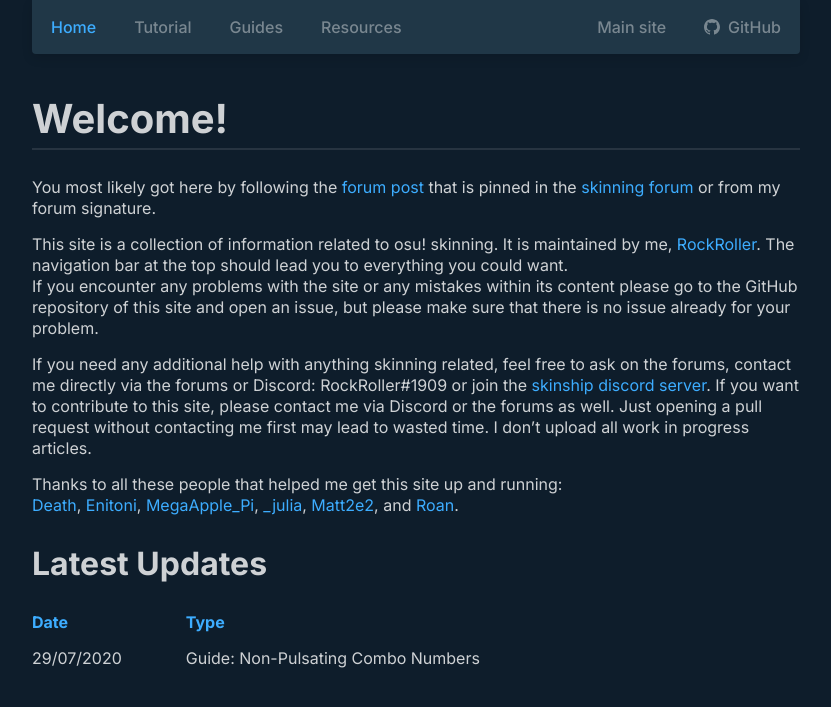
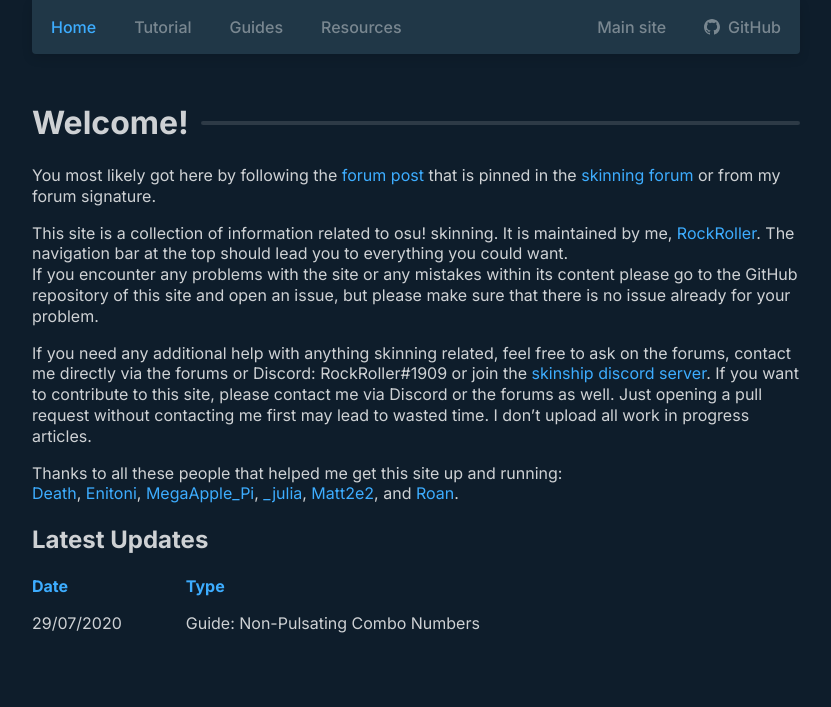
Before and after one commit to RockRoller01/skinninginfo, a Jekyll site: the page built from index.md, in a window 1280 px wide. Shown: the top 707 px of the page, without its empty margins (224-1055 px from the left). Built offline with Jekyll 4.4.1, drawn with Linux system fonts in a browser that asks for light colours.

Commit message:
css update

```diff
--- a/css/main.css
+++ b/css/main.css
@@ -10,6 +10,7 @@
 	--dark-background: #0e1d2b;
 	--invalid: #ff603d;
 	--divider: rgba(255, 255, 255, 0.1);
+	--code: rgba(221, 221, 221, 0.15);
 	--header-link: rgba(255, 255, 255, 0.4);
 	--header-link-hover: rgba(255, 255, 255, 0.8);
 
@@ -48,10 +49,11 @@
 }
 code {
 	font-family: "Inter", sans-serif;
-	background: var(--divider);
+	background: var(--code);
 	border-radius: 4px;
 	padding: 0px 6px;
 	color: var(--accent);
+	font-size: 14px;
 }
 
 /* images */
@@ -84,21 +86,29 @@
 
 /* header and line */
 h1 {
-	border-bottom: solid;
-	border-width: 2px;
-	border-color: var(--divider);
-	font-size: 40px;
-	line-height: 34px;
-	padding-bottom: 12px;
+	font-size: 32px;
+	display: flex;
+	align-items: center;
 }
 h1:first-of-type {
 	margin-top: 0px;
 }
-h2 {
-	font-size: 32px;
+
+h1:after {
+	display: block;
+	content: "";
+	height: 4px;
+	background: rgba(221, 221, 221, 0.15);
+	flex: 1 1 0%;
+	border-radius: 4px;
+	margin-left: 12px;
 }
 hr {
-	color: var(--divider);
+	height: 4px;
+	width: 100%;
+	background: rgba(221, 221, 221, 0.15);
+	border: none;
+	border-radius: 4px;
 }
 
 /* table */
```
